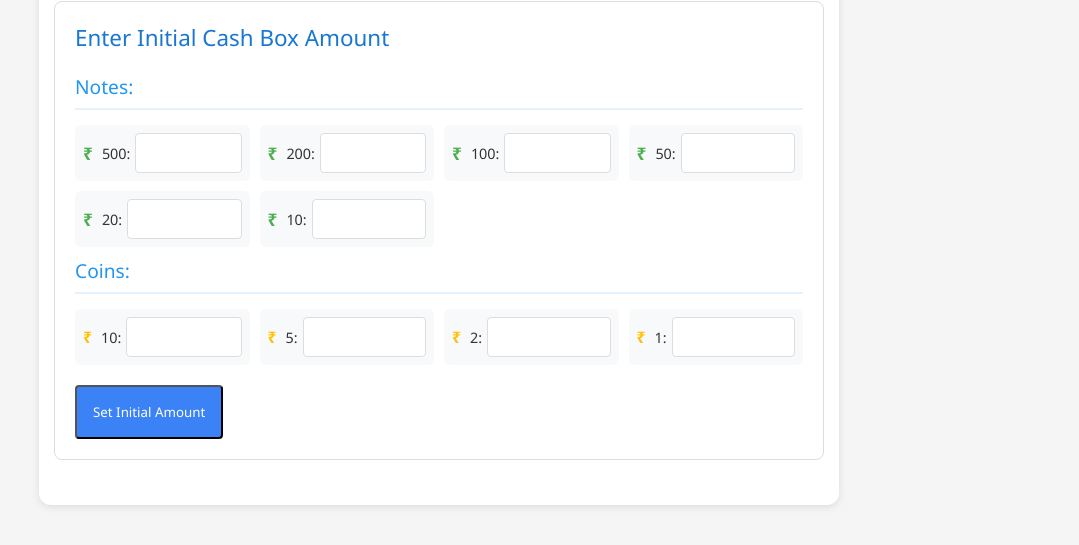
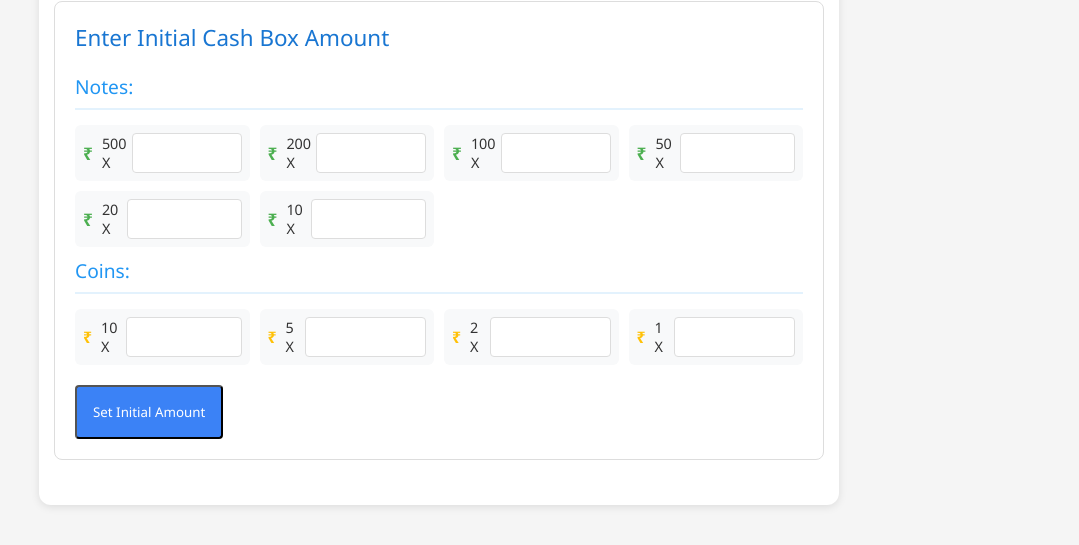
Before and after one commit to sathixh/cashbox, a plain HTML site: page index.html in a window 1280 px wide. Shown: the part 83-628 px from the top of the page, without its empty margins (201-1280 px from the left). Drawn offline with Linux system fonts and the light colour scheme; sample sign-in values are in the browser's storage.

Commit message:
Update index.html

```diff
--- a/index.html
+++ b/index.html
@@ -17,19 +17,19 @@
             <div class="denominations">
                 <h3>Notes:</h3>
                 <div class="input-group">
-                    <label><span class="currency-icon">₹</span>500: <input type="number" id="note500" min="0" value=""></label>
-                    <label><span class="currency-icon">₹</span>200: <input type="number" id="note200" min="0" value=""></label>
-                    <label><span class="currency-icon">₹</span>100: <input type="number" id="note100" min="0" value=""></label>
-                    <label><span class="currency-icon">₹</span>50: <input type="number" id="note50" min="0" value=""></label>
-                    <label><span class="currency-icon">₹</span>20: <input type="number" id="note20" min="0" value=""></label>
-                    <label><span class="currency-icon">₹</span>10: <input type="number" id="note10" min="0" value=""></label>
+                    <label><span class="currency-icon">₹</span>500 X <input type="number" id="note500" min="0" value=""></label>
+                    <label><span class="currency-icon">₹</span>200 X <input type="number" id="note200" min="0" value=""></label>
+                    <label><span class="currency-icon">₹</span>100 X <input type="number" id="note100" min="0" value=""></label>
+                    <label><span class="currency-icon">₹</span>50 X <input type="number" id="note50" min="0" value=""></label>
+                    <label><span class="currency-icon">₹</span>20 X <input type="number" id="note20" min="0" value=""></label>
+                    <label><span class="currency-icon">₹</span>10 X <input type="number" id="note10" min="0" value=""></label>
                 </div>
                 <h3>Coins:</h3>
                 <div class="input-group">
-                    <label><span class="currency-icon coin">₹</span>10: <input type="number" id="coin10" min="0" value=""></label>
-                    <label><span class="currency-icon coin">₹</span>5: <input type="number" id="coin5" min="0" value=""></label>
-                    <label><span class="currency-icon coin">₹</span>2: <input type="number" id="coin2" min="0" value=""></label>
-                    <label><span class="currency-icon coin">₹</span>1: <input type="number" id="coin1" min="0" value=""></label>
+                    <label><span class="currency-icon coin">₹</span>10 X <input type="number" id="coin10" min="0" value=""></label>
+                    <label><span class="currency-icon coin">₹</span>5 X <input type="number" id="coin5" min="0" value=""></label>
+                    <label><span class="currency-icon coin">₹</span>2 X <input type="number" id="coin2" min="0" value=""></label>
+                    <label><span class="currency-icon coin">₹</span>1 X <input type="number" id="coin1" min="0" value=""></label>
                 </div>
             </div>
             <button class="setInitialAmount" id="setInitialAmount">Set Initial Amount</button>
@@ -52,19 +52,19 @@
             <div class="denominations">
                 <h3>Notes:</h3>
                 <div class="input-group">
-                    <label><span class="currency-icon">₹</span>500: <input type="number" id="addNote500" min="0" value=""></label>
-                    <label><span class="currency-icon">₹</span>200: <input type="number" id="addNote200" min="0" value=""></label>
-                    <label><span class="currency-icon">₹</span>100: <input type="number" id="addNote100" min="0" value=""></label>
-                    <label><span class="currency-icon">₹</span>50: <input type="number" id="addNote50" min="0" value=""></label>
-                    <label><span class="currency-icon">₹</span>20: <input type="number" id="addNote20" min="0" value=""></label>
-                    <label><span class="currency-icon">₹</span>10: <input type="number" id="addNote10" min="0" value=""></label>
+                    <label><span class="currency-icon">₹</span>500 X <input type="number" id="addNote500" min="0" value=""></label>
+                    <label><span class="currency-icon">₹</span>200 X <input type="number" id="addNote200" min="0" value=""></label>
+                    <label><span class="currency-icon">₹</span>100 X <input type="number" id="addNote100" min="0" value=""></label>
+                    <label><span class="currency-icon">₹</span>50 X <input type="number" id="addNote50" min="0" value=""></label>
+                    <label><span class="currency-icon">₹</span>20 X <input type="number" id="addNote20" min="0" value=""></label>
+                    <label><span class="currency-icon">₹</span>10 X <input type="number" id="addNote10" min="0" value=""></label>
                 </div>
                 <h3>Coins:</h3>
                 <div class="input-group">
-                    <label><span class="currency-icon coin">₹</span>10: <input type="number" id="addCoin10" min="0" value=""></label>
-                    <label><span class="currency-icon coin">₹</span>5: <input type="number" id="addCoin5" min="0" value=""></label>
-                    <label><span class="currency-icon coin">₹</span>2: <input type="number" id="addCoin2" min="0" value=""></label>
-                    <label><span class="currency-icon coin">₹</span>1: <input type="number" id="addCoin1" min="0" value=""></label>
+                    <label><span class="currency-icon coin">₹</span>10 X <input type="number" id="addCoin10" min="0" value=""></label>
+                    <label><span class="currency-icon coin">₹</span>5 X <input type="number" id="addCoin5" min="0" value=""></label>
+                    <label><span class="currency-icon coin">₹</span>2 X <input type="number" id="addCoin2" min="0" value=""></label>
+                    <label><span class="currency-icon coin">₹</span>1 X <input type="number" id="addCoin1" min="0" value=""></label>
                 </div>
             </div>
             <div class="total-amount">
@@ -86,19 +86,19 @@
                 <h3>Amount Received:</h3>
                 <div class="input-group">
                     <h4>Notes:</h4>
-                    <label><span class="currency-icon">₹</span>500: <input type="number" id="receivedNote500" min="0" value=""></label>
-                    <label><span class="currency-icon">₹</span>200: <input type="number" id="receivedNote200" min="0" value=""></label>
-                    <label><span class="currency-icon">₹</span>100: <input type="number" id="receivedNote100" min="0" value=""></label>
-                    <label><span class="currency-icon">₹</span>50: <input type="number" id="receivedNote50" min="0" value=""></label>
-                    <label><span class="currency-icon">₹</span>20: <input type="number" id="receivedNote20" min="0" value=""></label>
-                    <label><span class="currency-icon">₹</span>10: <input type="number" id="receivedNote10" min="0" value=""></label>
+                    <label><span class="currency-icon">₹</span>500 X <input type="number" id="receivedNote500" min="0" value=""></label>
+                    <label><span class="currency-icon">₹</span>200 X <input type="number" id="receivedNote200" min="0" value=""></label>
+                    <label><span class="currency-icon">₹</span>100 X <input type="number" id="receivedNote100" min="0" value=""></label>
+                    <label><span class="currency-icon">₹</span>50 X <input type="number" id="receivedNote50" min="0" value=""></label>
+                    <label><span class="currency-icon">₹</span>20 X <input type="number" id="receivedNote20" min="0" value=""></label>
+                    <label><span class="currency-icon">₹</span>10 X <input type="number" id="receivedNote10" min="0" value=""></label>
                 </div>
                 <div class="input-group">
                     <h4>Coins:</h4>
-                    <label><span class="currency-icon coin">₹</span>10: <input type="number" id="receivedCoin10" min="0" value=""></label>
-                    <label><span class="currency-icon coin">₹</span>5: <input type="number" id="receivedCoin5" min="0" value=""></label>
-                    <label><span class="currency-icon coin">₹</span>2: <input type="number" id="receivedCoin2" min="0" value=""></label>
-                    <label><span class="currency-icon coin">₹</span>1: <input type="number" id="receivedCoin1" min="0" value=""></label>
+                    <label><span class="currency-icon coin">₹</span>10 X <input type="number" id="receivedCoin10" min="0" value=""></label>
+                    <label><span class="currency-icon coin">₹</span>5 X <input type="number" id="receivedCoin5" min="0" value=""></label>
+                    <label><span class="currency-icon coin">₹</span>2 X <input type="number" id="receivedCoin2" min="0" value=""></label>
+                    <label><span class="currency-icon coin">₹</span>1 X <input type="number" id="receivedCoin1" min="0" value=""></label>
                 </div>
                 <div class="total-amount">
                     <h3>Total Amount Received: <span id="totalAmountReceived">₹0</span></h3>
```
